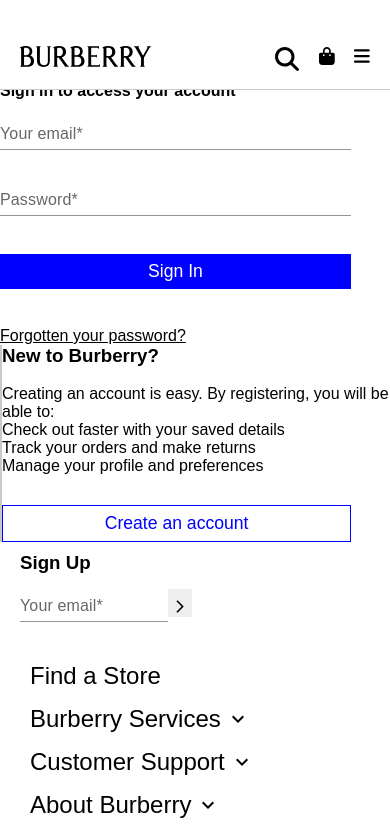
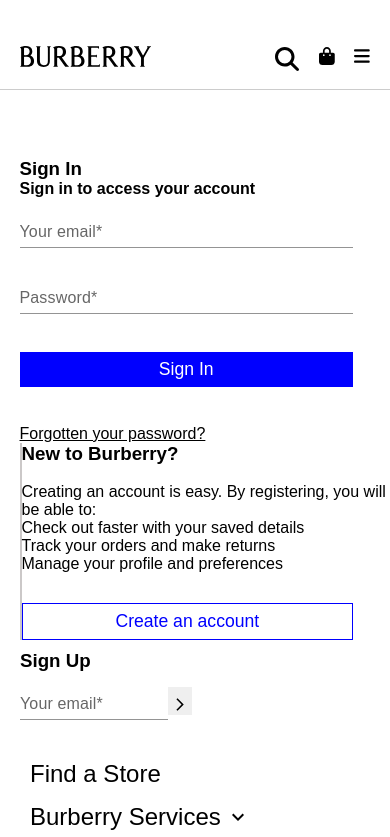
Before and after one commit to Coding-Comandoes/Burberry-Clone, a React (Vite) app in the folder Burberry/: page /signin in a window 390 px wide. Shown: the top 837 px of the page. Built offline with nearby package versions, Linux system fonts and the light colour scheme; data requests are answered from the project's data file.

Commit message:
signin css updated

```diff
--- a/Burberry/src/components/Pages/SingleProduct/SignIn.jsx
+++ b/Burberry/src/components/Pages/SingleProduct/SignIn.jsx
@@ -217,6 +217,7 @@
   return (
     <div className="mainDiv" style={{height:"100%"}}>
       <div className="signin">
+      <br></br>
         <h3>Sign In</h3>
         <h4>Sign in to access your account</h4>
         <TextField
--- a/Burberry/src/components/Pages/SingleProduct/signin.css
+++ b/Burberry/src/components/Pages/SingleProduct/signin.css
@@ -126,11 +126,13 @@
     padding: 0px;
     display: flex;
     flex-direction: column;
+    margin-top: 100px !important;
   }
   .signin {
     width: 100%;
     margin-bottom: 2px solid black;
     height:25%;
+
   }
   .register-info {
     margin-left:0;
@@ -143,3 +145,13 @@
     flex-direction: column;
   }
 }
+@media(max-width:820px){
+  .mainDiv{
+    margin-left: 5%;
+  }
+}
+@media(max-width:470px){
+  .mainDiv{
+    margin-top:50px;
+  }
+}
```
